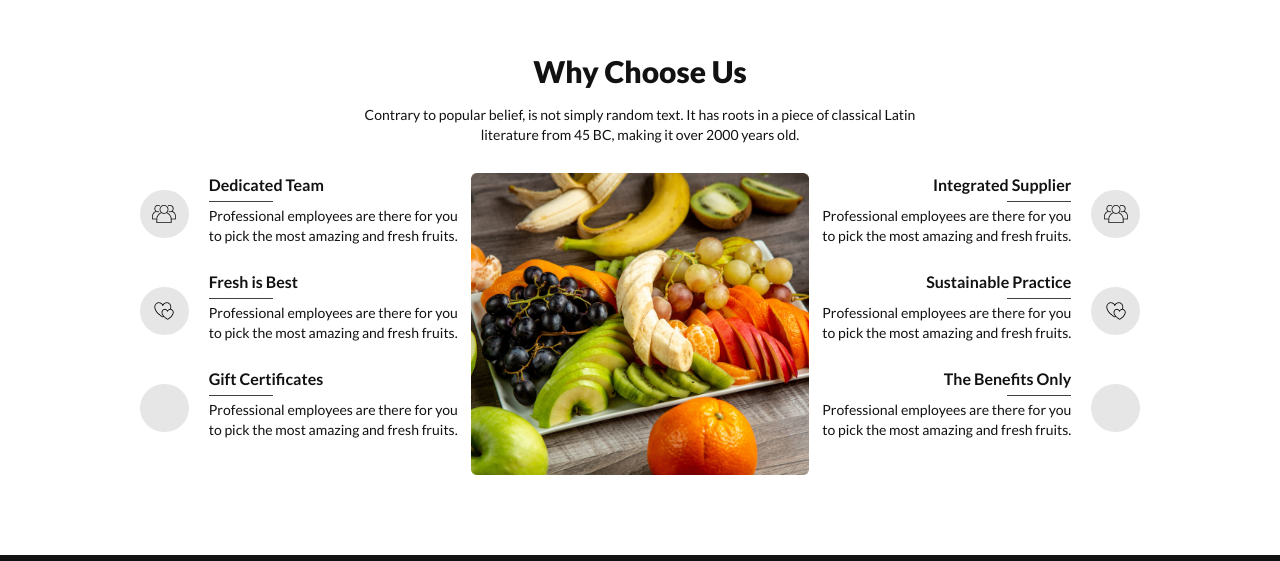
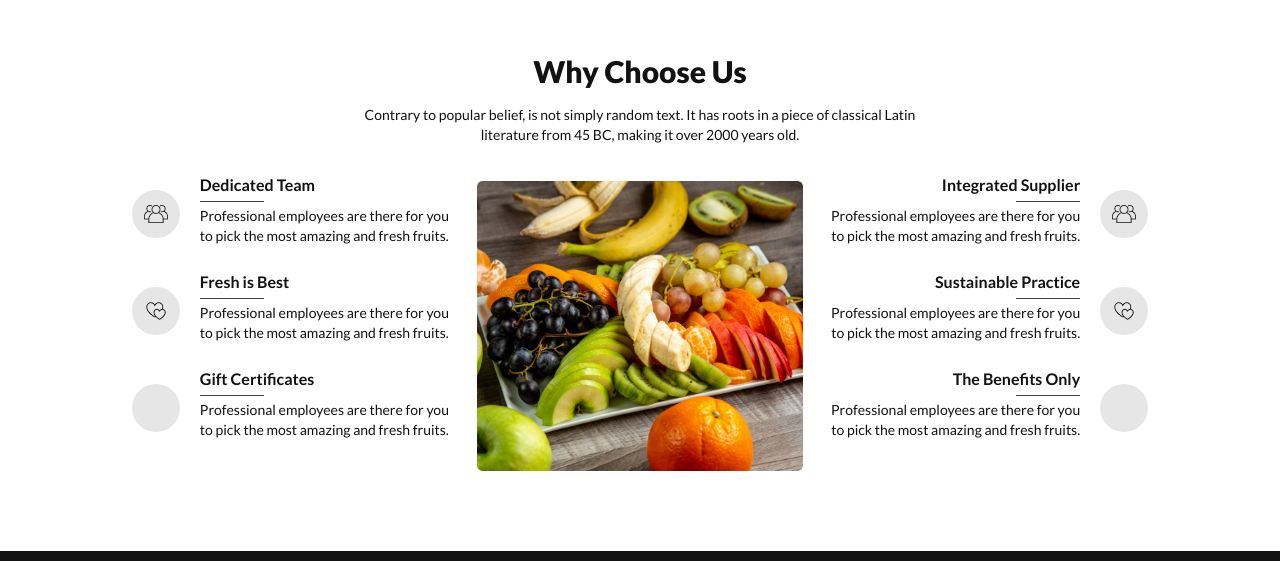
Before and after one commit to Showrov-CoU/Fruit-Brust, a plain HTML site: page index.html in a window 1280 px wide. Shown: the part 2105-2666 px from the top of the page. Drawn offline with nearby package versions, Linux system fonts and the light colour scheme.

Commit message:
Complete full project and fulfill all requirements & ready to submit

```diff
--- a/index.html
+++ b/index.html
@@ -137,8 +137,16 @@
             <div
               class="absolute z-20 flex justify-between transform -translate-y-1/2 left-5 right-5 top-1/2"
             >
-              <a href="#slide4" class="bg-left-color text-white w-7 h-7 flex justify-center items-center rounded-full">❮</a>
-              <a href="#slide2" class="bg-left-color text-white w-7 h-7 flex justify-center items-center rounded-full">❯</a>
+              <a
+                href="#slide4"
+                class="bg-left-color text-white w-7 h-7 flex justify-center items-center rounded-full"
+                >❮</a
+              >
+              <a
+                href="#slide2"
+                class="bg-left-color text-white w-7 h-7 flex justify-center items-center rounded-full"
+                >❯</a
+              >
             </div>
             <div
               class="w-full h-full bg-gradient-to-b from-left-color to-right-color absolute z-10 text-white text-center"
@@ -149,7 +157,9 @@
                 Exotic tastes at your <br />
                 doorstep
               </h1>
-              <p class="mb-1 text-sm md:text-base font-light md:mb-4 md:font-normal">
+              <p
+                class="mb-1 text-sm md:text-base font-light md:mb-4 md:font-normal"
+              >
                 We supply highly quality organic products
               </p>
               <button
@@ -164,8 +174,16 @@
             <div
               class="absolute z-20 flex justify-between transform -translate-y-1/2 left-5 right-5 top-1/2"
             >
-              <a href="#slide1" class="bg-left-color text-white w-7 h-7 flex justify-center items-center rounded-full">❮</a>
-              <a href="#slide3" class="bg-left-color text-white w-7 h-7 flex justify-center items-center rounded-full">❯</a>
+              <a
+                href="#slide1"
+                class="bg-left-color text-white w-7 h-7 flex justify-center items-center rounded-full"
+                >❮</a
+              >
+              <a
+                href="#slide3"
+                class="bg-left-color text-white w-7 h-7 flex justify-center items-center rounded-full"
+                >❯</a
+              >
             </div>
             <div
               class="w-full h-full bg-gradient-to-b from-left-color to-right-color absolute z-10 text-white text-center"
@@ -176,7 +194,9 @@
                 Exotic tastes at your <br />
                 doorstep
               </h1>
-              <p class="mb-1 text-sm md:text-base font-light md:mb-4 md:font-normal">
+              <p
+                class="mb-1 text-sm md:text-base font-light md:mb-4 md:font-normal"
+              >
                 We supply highly quality organic products
               </p>
               <button
@@ -191,8 +211,16 @@
             <div
               class="absolute z-20 flex justify-between transform -translate-y-1/2 left-5 right-5 top-1/2"
             >
-              <a href="#slide2" class="bg-left-color text-white w-7 h-7 flex justify-center items-center rounded-full">❮</a>
-              <a href="#slide4" class="bg-left-color text-white w-7 h-7 flex justify-center items-center rounded-full">❯</a>
+              <a
+                href="#slide2"
+                class="bg-left-color text-white w-7 h-7 flex justify-center items-center rounded-full"
+                >❮</a
+              >
+              <a
+                href="#slide4"
+                class="bg-left-color text-white w-7 h-7 flex justify-center items-center rounded-full"
+                >❯</a
+              >
             </div>
             <div
               class="w-full h-full bg-gradient-to-b from-left-color to-right-color absolute z-10 text-white text-center"
@@ -203,7 +231,9 @@
                 Exotic tastes at your <br />
                 doorstep
               </h1>
-              <p class="mb-1 text-sm md:text-base font-light md:mb-4 md:font-normal">
+              <p
+                class="mb-1 text-sm md:text-base font-light md:mb-4 md:font-normal"
+              >
                 We supply highly quality organic products
               </p>
               <button
@@ -218,8 +248,16 @@
             <div
               class="absolute z-20 flex justify-between transform -translate-y-1/2 left-5 right-5 top-1/2"
             >
-              <a href="#slide3" class="bg-left-color text-white w-7 h-7 flex justify-center items-center rounded-full">❮</a>
-              <a href="#slide1" class="bg-left-color text-white w-7 h-7 flex justify-center items-center rounded-full">❯</a>
+              <a
+                href="#slide3"
+                class="bg-left-color text-white w-7 h-7 flex justify-center items-center rounded-full"
+                >❮</a
+              >
+              <a
+                href="#slide1"
+                class="bg-left-color text-white w-7 h-7 flex justify-center items-center rounded-full"
+                >❯</a
+              >
             </div>
             <div
               class="w-full h-full bg-gradient-to-b from-left-color to-right-color absolute z-10 text-white text-center"
@@ -230,7 +268,9 @@
                 Exotic tastes at your <br />
                 doorstep
               </h1>
-              <p class="mb-1 text-sm md:text-base font-light md:mb-4 md:font-normal">
+              <p
+                class="mb-1 text-sm md:text-base font-light md:mb-4 md:font-normal"
+              >
                 We supply highly quality organic products
               </p>
               <button
@@ -242,7 +282,7 @@
           </div>
         </div>
         <div
-          class="hidden md:block w-4/5 bg-white border-2 absolute z-50 lg:-bottom-[70px] md:-bottom-[50px] left-24 px-10 lg:py-7 md:py-2"
+          class="hidden md:block w-4/5 bg-white shadow-sm shadow-first-color absolute z-50 lg:-bottom-[70px] md:-bottom-[55px] left-24 px-10 lg:py-7 md:py-2"
         >
           <div class="flex justify-between items-cente">
             <div class="flex flex-col justify-center items-center">
@@ -876,26 +916,26 @@
           years old.
         </p>
 
-        <div class="grid md:grid-cols-3 mt-2">
+        <div class="grid lg:grid-cols-3 mt-2 lg:gap-5">
           <!-- left -->
-          <div class="pt-3 px-2 space-y-6">
+          <div class="order-2 lg:order-1 pt-3 pr-2 space-y-6">
             <div
-              class="flex flex-col justify-center items-center md:flex-row md:gap-5"
+              class="flex flex-col justify-center items-center lg:flex-row lg:gap-5"
             >
               <div
-                class="mt-2 w-12 md:w-24 h-12 rounded-full bg-[#1212121A] flex justify-center items-center"
+                class="mt-2 w-12 lg:w-24 h-12 rounded-full bg-[#1212121A] flex justify-center items-center"
               >
                 <img src="./images/group1.png" alt="" />
               </div>
 
               <div class="space-y-1">
-                <h1 class="text-base font-bold text-center md:text-start">
+                <h1 class="text-base font-bold text-center lg:text-start">
                   Dedicated Team
                 </h1>
-                <div class="flex justify-center md:justify-start">
+                <div class="flex justify-center lg:justify-start">
                   <div class="h-[1px] w-16 bg-[#121212CC]"></div>
                 </div>
-                <p class="font-normal text-sm text-center md:text-start">
+                <p class="font-normal text-sm text-center lg:text-start">
                   Professional employees are there for you to pick the most
                   amazing and fresh fruits.
                 </p>
@@ -903,22 +943,22 @@
             </div>
 
             <div
-              class="flex flex-col justify-center items-center md:flex-row md:gap-5"
+              class="flex flex-col justify-center items-center lg:flex-row lg:gap-5"
             >
               <div
-                class="mt-2 w-12 md:w-24 h-12 rounded-full bg-[#1212121A] flex justify-center items-center"
+                class="mt-2 w-12 lg:w-24 h-12 rounded-full bg-[#1212121A] flex justify-center items-center"
               >
                 <img src="./images/love1.png" alt="" />
               </div>
 
               <div class="space-y-1">
-                <h1 class="text-base font-bold text-center md:text-start">
+                <h1 class="text-base font-bold text-center lg:text-start">
                   Fresh is Best
                 </h1>
-                <div class="flex justify-center md:justify-start">
+                <div class="flex justify-center lg:justify-start">
                   <div class="h-[1px] w-16 bg-[#121212CC]"></div>
                 </div>
-                <p class="font-normal text-sm text-center md:text-start">
+                <p class="font-normal text-sm text-center lg:text-start">
                   Professional employees are there for you to pick the most
                   amazing and fresh fruits.
                 </p>
@@ -926,22 +966,22 @@
             </div>
 
             <div
-              class="flex flex-col justify-center items-center md:flex-row md:gap-5"
+              class="flex flex-col justify-center items-center lg:flex-row md:gap-5"
             >
               <div
-                class="mt-2 w-12 md:w-24 h-12 rounded-full bg-[#1212121A] flex justify-center items-center"
+                class="mt-2 w-12 lg:w-24 h-12 rounded-full bg-[#1212121A] flex justify-center items-center"
               >
                 <img src="./images/giftbox1.jpg" alt="" />
               </div>
 
               <div class="space-y-1">
-                <h1 class="text-base font-bold text-center md:text-start">
+                <h1 class="text-base font-bold text-center lg:text-start">
                   Gift Certificates
                 </h1>
-                <div class="flex justify-center md:justify-start">
+                <div class="flex justify-center lg:justify-start">
                   <div class="h-[1px] w-16 bg-[#121212CC]"></div>
                 </div>
-                <p class="font-normal text-sm text-center md:text-start">
+                <p class="font-normal text-sm text-center lg:text-start">
                   Professional employees are there for you to pick the most
                   amazing and fresh fruits.
                 </p>
@@ -949,28 +989,28 @@
             </div>
           </div>
           <!-- image -->
-          <div class="self-center pb-6 pt-4 md:pt-3">
+          <div class="justify-self-center order-1 lg:order-2 pb-6 pt-8 lg:pt-5">
             <img src="./images/whychoose1.png" alt="" />
           </div>
           <!-- right -->
-          <div class="pt-3 px-2 space-y-6">
+          <div class="order-3 lg:order-3 pt-3 pl-2 space-y-6">
             <div
-              class="flex flex-col justify-center items-center md:flex-row-reverse md:gap-5"
+              class="flex flex-col justify-center items-center lg:flex-row-reverse lg:gap-5"
             >
               <div
-                class="mt-2 w-12 md:w-24 h-12 rounded-full bg-[#1212121A] flex justify-center items-center"
+                class="mt-2 w-12 lg:w-24 h-12 rounded-full bg-[#1212121A] flex justify-center items-center"
               >
                 <img src="./images/group1.png" alt="" />
               </div>
 
               <div class="space-y-1">
-                <h1 class="text-base font-bold text-center md:text-end">
+                <h1 class="text-base font-bold text-center lg:text-end">
                   Integrated Supplier
                 </h1>
-                <div class="flex justify-center md:justify-end">
+                <div class="flex justify-center lg:justify-end">
                   <div class="h-[1px] w-16 bg-[#121212CC]"></div>
                 </div>
-                <p class="font-normal text-sm text-center md:text-end">
+                <p class="font-normal text-sm text-center lg:text-end">
                   Professional employees are there for you to pick the most
                   amazing and fresh fruits.
                 </p>
@@ -978,22 +1018,22 @@
             </div>
 
             <div
-              class="flex flex-col justify-center items-center md:flex-row-reverse md:gap-5"
+              class="flex flex-col justify-center items-center lg:flex-row-reverse lg:gap-5"
             >
               <div
-                class="mt-2 w-12 md:w-24 h-12 rounded-full bg-[#1212121A] flex justify-center items-center"
+                class="mt-2 w-12 lg:w-24 h-12 rounded-full bg-[#1212121A] flex justify-center items-center"
               >
                 <img src="./images/love1.png" alt="" />
               </div>
 
               <div class="space-y-1">
-                <h1 class="text-base font-bold text-center md:text-end">
+                <h1 class="text-base font-bold text-center lg:text-end">
                   Sustainable Practice
                 </h1>
-                <div class="flex justify-center md:justify-end">
+                <div class="flex justify-center lg:justify-end">
                   <div class="h-[1px] w-16 bg-[#121212CC]"></div>
                 </div>
-                <p class="font-normal text-sm text-center md:text-end">
+                <p class="font-normal text-sm text-center lg:text-end">
                   Professional employees are there for you to pick the most
                   amazing and fresh fruits.
                 </p>
@@ -1001,22 +1041,22 @@
             </div>
 
             <div
-              class="flex flex-col justify-center items-center md:flex-row-reverse md:gap-5"
+              class="flex flex-col justify-center items-center lg:flex-row-reverse lg:gap-5"
             >
               <div
-                class="mt-2 w-12 md:w-24 h-12 rounded-full bg-[#1212121A] flex justify-center items-center"
+                class="mt-2 w-12 lg:w-24 h-12 rounded-full bg-[#1212121A] flex justify-center items-center"
               >
                 <img src="./images/giftbox1.jpg" alt="" />
               </div>
 
               <div class="space-y-1">
-                <h1 class="text-base font-bold text-center md:text-end">
+                <h1 class="text-base font-bold text-center lg:text-end">
                   The Benefits Only
                 </h1>
-                <div class="flex justify-center md:justify-end">
+                <div class="flex justify-center lg:justify-end">
                   <div class="h-[1px] w-16 bg-[#121212CC]"></div>
                 </div>
-                <p class="font-normal text-sm text-center md:text-end">
+                <p class="font-normal text-sm text-center lg:text-end">
                   Professional employees are there for you to pick the most
                   amazing and fresh fruits.
                 </p>
```
